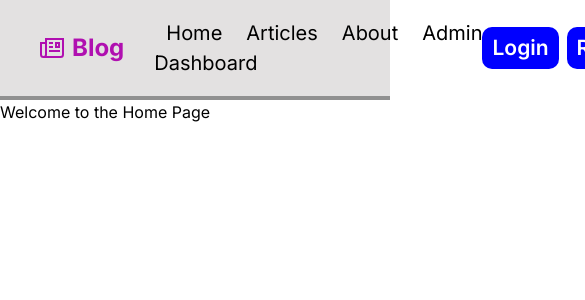
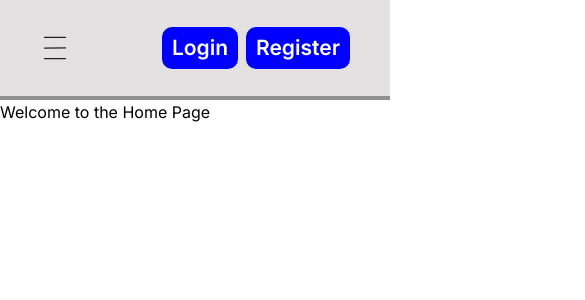
Before and after one commit to AliAssalem/Blog-NextJs, a Next.js app: page / in a window 390 px wide. Shown: the top 300 px of the page, 585 px wide, since content can reach past the window. Built offline with nearby package versions, Linux system fonts and the light colour scheme.

Commit message:
handle close open menu configrution on screens

```diff
--- a/app/components/header/Header.tsx
+++ b/app/components/header/Header.tsx
@@ -1,5 +1,4 @@
 import Link from 'next/link'
-import { GrArticle } from "react-icons/gr";
 import styles from "./header.module.css"
 import Navbar from './Navbar';
 
--- a/app/components/header/Navbar.tsx
+++ b/app/components/header/Navbar.tsx
@@ -1,20 +1,35 @@
+"use client"
+
 import Link from 'next/link'
 import { GrArticle } from 'react-icons/gr'
 import styles from "./header.module.css"
+import { useState } from 'react'
+import { CiMenuBurger } from "react-icons/ci";
+import { IoIosCloseCircleOutline } from "react-icons/io";
 
 const Navbar = () => {
+    const [toggle,setToggle] = useState(false);
+
     return (
       <nav  className={styles.navbar}>
         <div>
           <Link className={styles.logo} href='/'> <GrArticle /> Blog</Link>
+
+          <div className={styles.menu}>
+             {toggle ?
+              (<IoIosCloseCircleOutline onClick={() => setToggle(prev=>!prev)}/>)
+              : <CiMenuBurger onClick={() => setToggle(prev=>!prev)}/>}
+          </div>
         </div>
 
+        <div className={styles.navLinksWrappers} style={{clipPath : toggle && "polygon(0 0, 100% 0, 100% 100%, 0 100%)" || ""}}>
             <ul className={styles.navLinks}>
                 <Link className={styles.navLink} href='/'>Home</Link>
                 <Link className={styles.navLink} href='/articles'>Articles</Link>
                 <Link className={styles.navLink} href='/about'>About</Link>
                 <Link className={styles.navLink} href='/admin'>Admin Dashboard </Link>
             </ul>
+        </div>
       </nav>
   )
 }
--- a/app/components/header/header.module.css
+++ b/app/components/header/header.module.css
@@ -7,6 +7,14 @@
     border-bottom: 4px solid rgb(144, 144, 144);
     background-color: rgb(227, 225, 225);
     position: relative;
+}
+
+.menu {
+    font-size: 30px;
+    font-weight: bold;
+    color: #202121;
+    cursor: pointer;
+    display: none;
 }
 
 .navbar {
@@ -59,3 +67,36 @@
 .navLink:hover {
     color: darkblue;
 }
+
+@media(max-width: 1080px) {
+    .logo {
+        display: none;
+    }
+    .menu {
+        display: block;
+    }
+    .navLinksWrappers {
+        position: absolute;
+        left: 0%;
+        top: 100%;
+        width: 100%;
+        background-color: inherit;
+        transition: all .5s ease-in;
+        z-index: 100;
+        background-color: rgb(227, 225, 225);
+        clip-path: polygon(0 0, 100% 0, 100% 0, 0 0);
+    }
+    .navLinks {
+        padding-left: 30px;
+        padding-top: 10px;
+        margin-left: 0px;
+        display: flex;
+        flex-direction: column;
+        align-items: start;
+        justify-content: center;
+    }
+    .navLink {
+        padding: 0px;
+        margin: 12px 0;
+    }
+}
```
Lines whose indentation alone changed are shown as unchanged.
